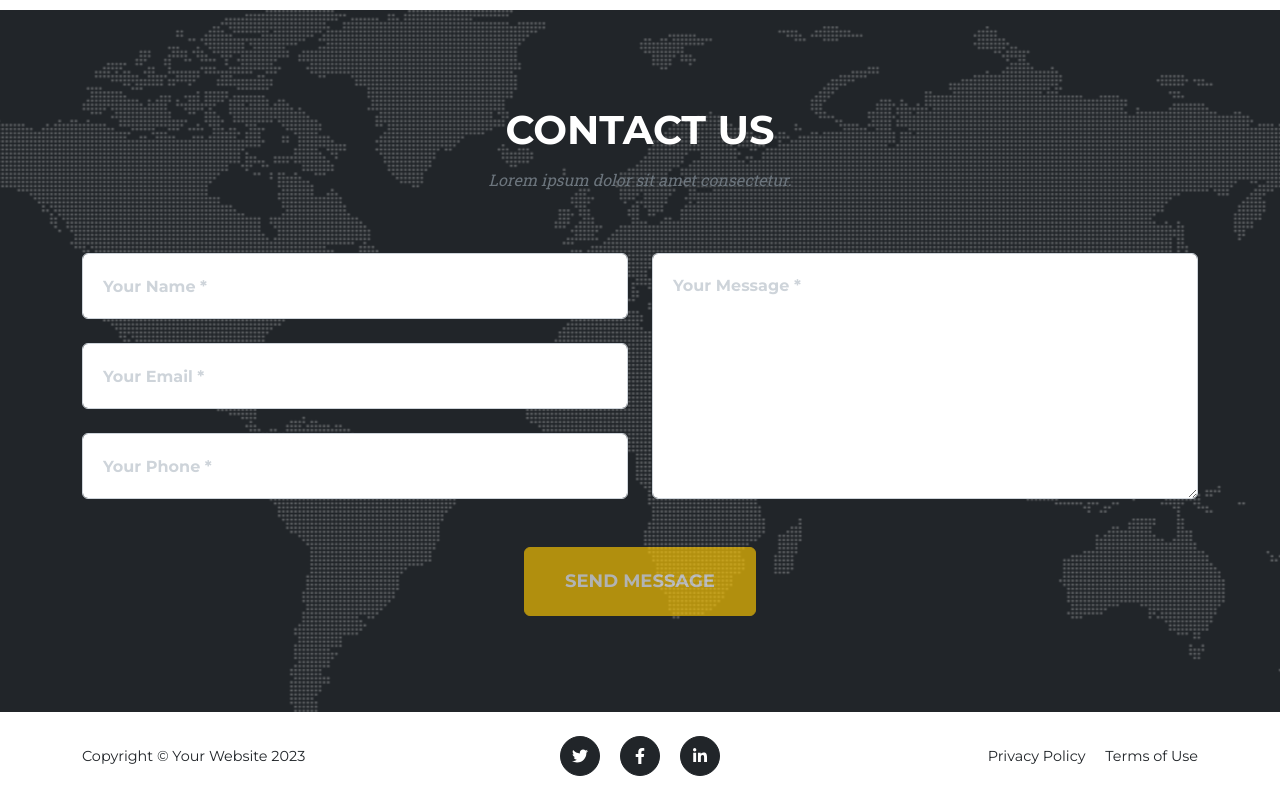
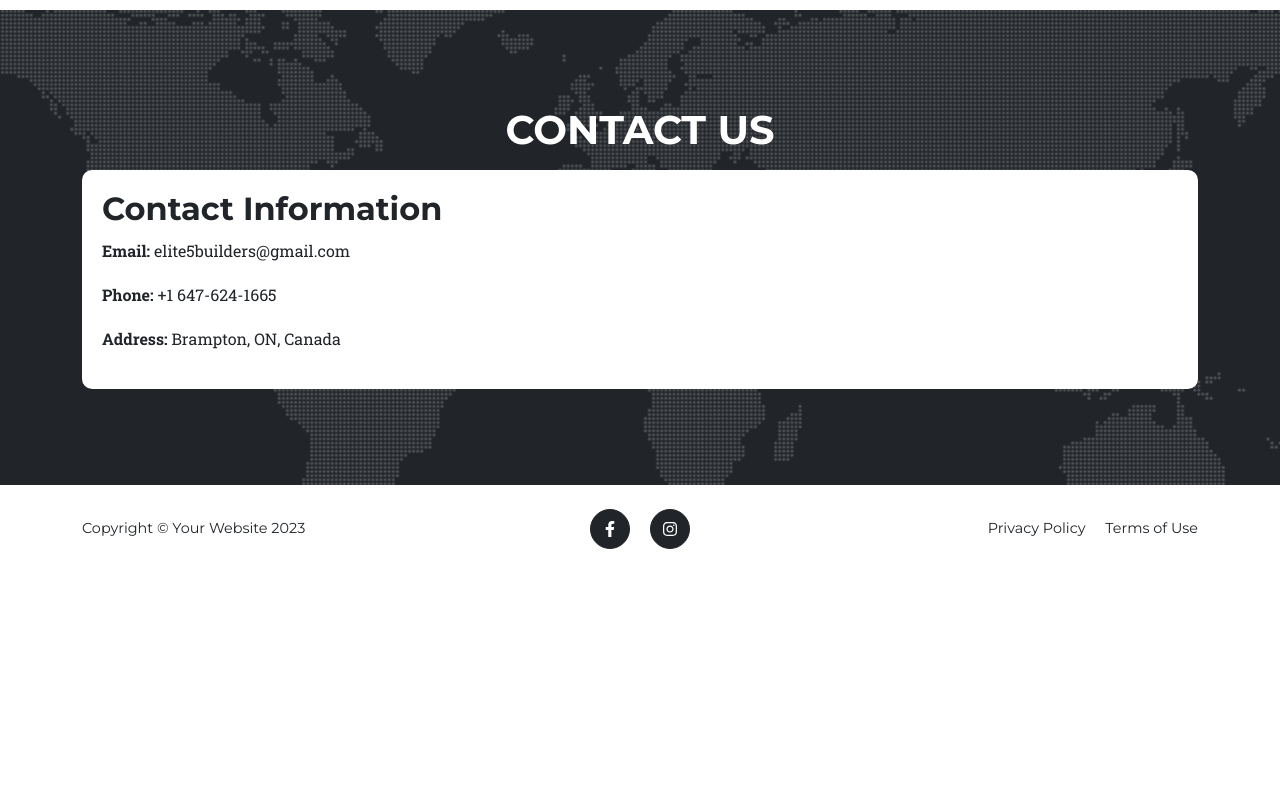
Before and after one commit to karanpreet1593/elite5builders, a plain HTML site: page index.html in a window 1280 px wide. Shown: the part 3578-4378 px from the top of the page. After the commit the page ends 4151 px from the top, so only its background shows below. Drawn offline with nearby package versions, Linux system fonts and the light colour scheme.

```diff
--- a/index.html
+++ b/index.html
@@ -213,63 +213,14 @@
             <div class="container">
                 <div class="text-center">
                     <h2 class="section-heading text-uppercase">Contact Us</h2>
-                    <h3 class="section-subheading text-muted">Lorem ipsum dolor sit amet consectetur.</h3>
                 </div>
-                <!-- * * * * * * * * * * * * * * *-->
-                <!-- * * SB Forms Contact Form * *-->
-                <!-- * * * * * * * * * * * * * * *-->
-                <!-- This form is pre-integrated with SB Forms.-->
-                <!-- To make this form functional, sign up at-->
-                <!-- https://startbootstrap.com/solution/contact-forms-->
-                <!-- to get an API token!-->
-                <form id="contactForm" data-sb-form-api-token="API_TOKEN">
-                    <div class="row align-items-stretch mb-5">
-                        <div class="col-md-6">
-                            <div class="form-group">
-                                <!-- Name input-->
-                                <input class="form-control" id="name" type="text" placeholder="Your Name *" data-sb-validations="required" />
-                                <div class="invalid-feedback" data-sb-feedback="name:required">A name is required.</div>
-                            </div>
-                            <div class="form-group">
-                                <!-- Email address input-->
-                                <input class="form-control" id="email" type="email" placeholder="Your Email *" data-sb-validations="required,email" />
-                                <div class="invalid-feedback" data-sb-feedback="email:required">An email is required.</div>
-                                <div class="invalid-feedback" data-sb-feedback="email:email">Email is not valid.</div>
-                            </div>
-                            <div class="form-group mb-md-0">
-                                <!-- Phone number input-->
-                                <input class="form-control" id="phone" type="tel" placeholder="Your Phone *" data-sb-validations="required" />
-                                <div class="invalid-feedback" data-sb-feedback="phone:required">A phone number is required.</div>
-                            </div>
-                        </div>
-                        <div class="col-md-6">
-                            <div class="form-group form-group-textarea mb-md-0">
-                                <!-- Message input-->
-                                <textarea class="form-control" id="message" placeholder="Your Message *" data-sb-validations="required"></textarea>
-                                <div class="invalid-feedback" data-sb-feedback="message:required">A message is required.</div>
-                            </div>
-                        </div>
-                    </div>
-                    <!-- Submit success message-->
-                    <!---->
-                    <!-- This is what your users will see when the form-->
-                    <!-- has successfully submitted-->
-                    <div class="d-none" id="submitSuccessMessage">
-                        <div class="text-center text-white mb-3">
-                            <div class="fw-bolder">Form submission successful!</div>
-                            To activate this form, sign up at
-                            <br />
-                            <a href="https://startbootstrap.com/solution/contact-forms">https://startbootstrap.com/solution/contact-forms</a>
-                        </div>
-                    </div>
-                    <!-- Submit error message-->
-                    <!---->
-                    <!-- This is what your users will see when there is-->
-                    <!-- an error submitting the form-->
-                    <div class="d-none" id="submitErrorMessage"><div class="text-center text-danger mb-3">Error sending message!</div></div>
-                    <!-- Submit Button-->
-                    <div class="text-center"><button class="btn btn-primary btn-xl text-uppercase disabled" id="submitButton" type="submit">Send Message</button></div>
-                </form>
+
+                <div style="background-color: white; padding: 20px; border-radius: 10px">
+                    <h2>Contact Information</h2>
+                    <p><strong>Email:</strong> elite5builders@gmail.com</p>
+                    <p><strong>Phone:</strong> +1 647-624-1665</p>
+                    <p><strong>Address:</strong> Brampton, ON, Canada</p>
+                </div>
             </div>
         </section>
         <!-- Footer-->
@@ -278,9 +229,8 @@
                 <div class="row align-items-center">
                     <div class="col-lg-4 text-lg-start">Copyright &copy; Your Website 2023</div>
                     <div class="col-lg-4 my-3 my-lg-0">
-                        <a class="btn btn-dark btn-social mx-2" href="#!" aria-label="Twitter"><i class="fab fa-twitter"></i></a>
-                        <a class="btn btn-dark btn-social mx-2" href="#!" aria-label="Facebook"><i class="fab fa-facebook-f"></i></a>
-                        <a class="btn btn-dark btn-social mx-2" href="#!" aria-label="LinkedIn"><i class="fab fa-linkedin-in"></i></a>
+                        <a class="btn btn-dark btn-social mx-2" href="https://www.facebook.com/profile.php?id=100092854814316" aria-label="Facebook"><i class="fab fa-facebook-f"></i></a>
+                        <a class="btn btn-dark btn-social mx-2" href="https://www.instagram.com/elite5builders/" aria-label="Instagram"><i class="fab fa-instagram"></i></a>
                     </div>
                     <div class="col-lg-4 text-lg-end">
                         <a class="link-dark text-decoration-none me-3" href="#!">Privacy Policy</a>
```
Also changed, not shown: assets/img/about/1.jpg, 1 other file.
